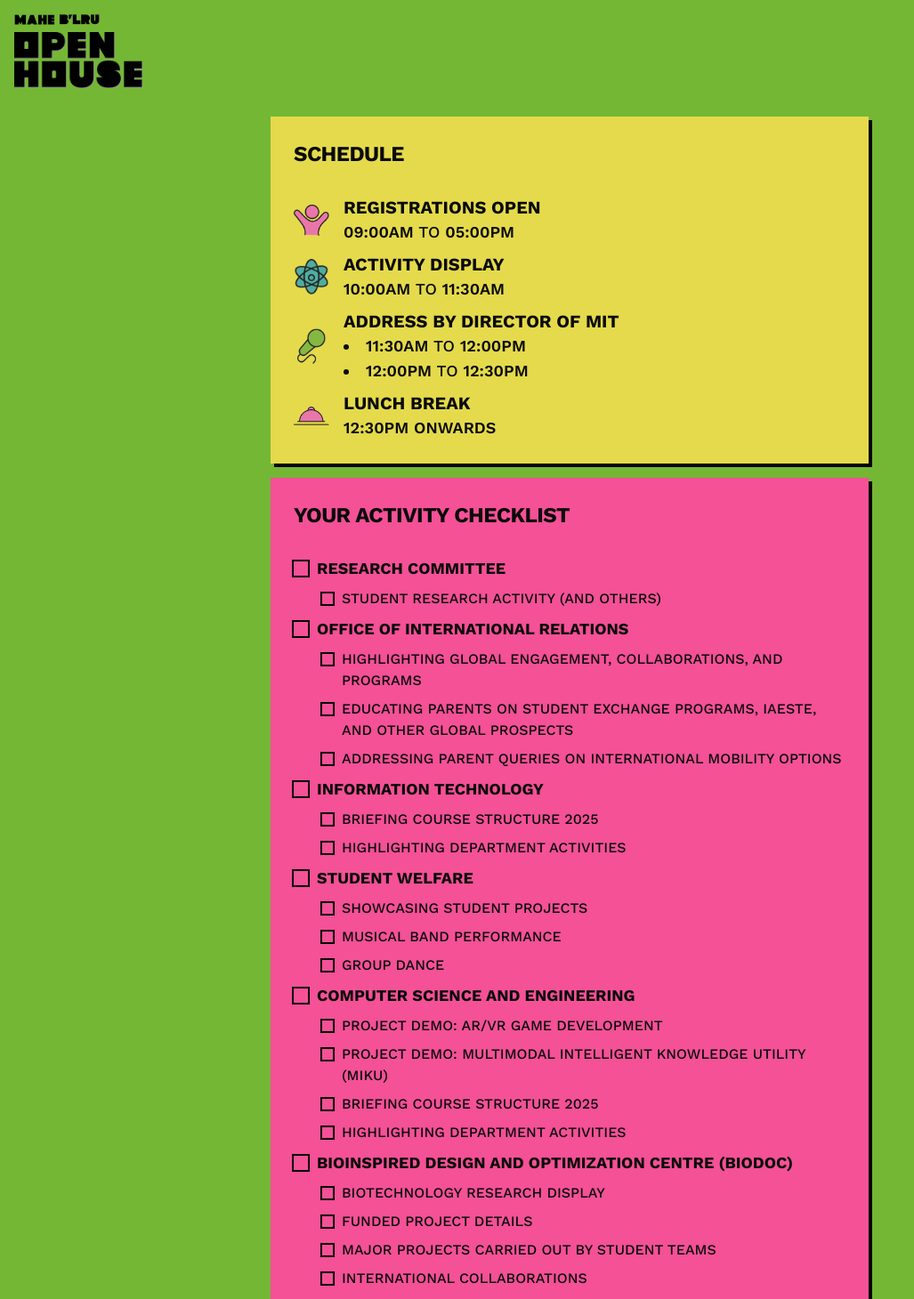
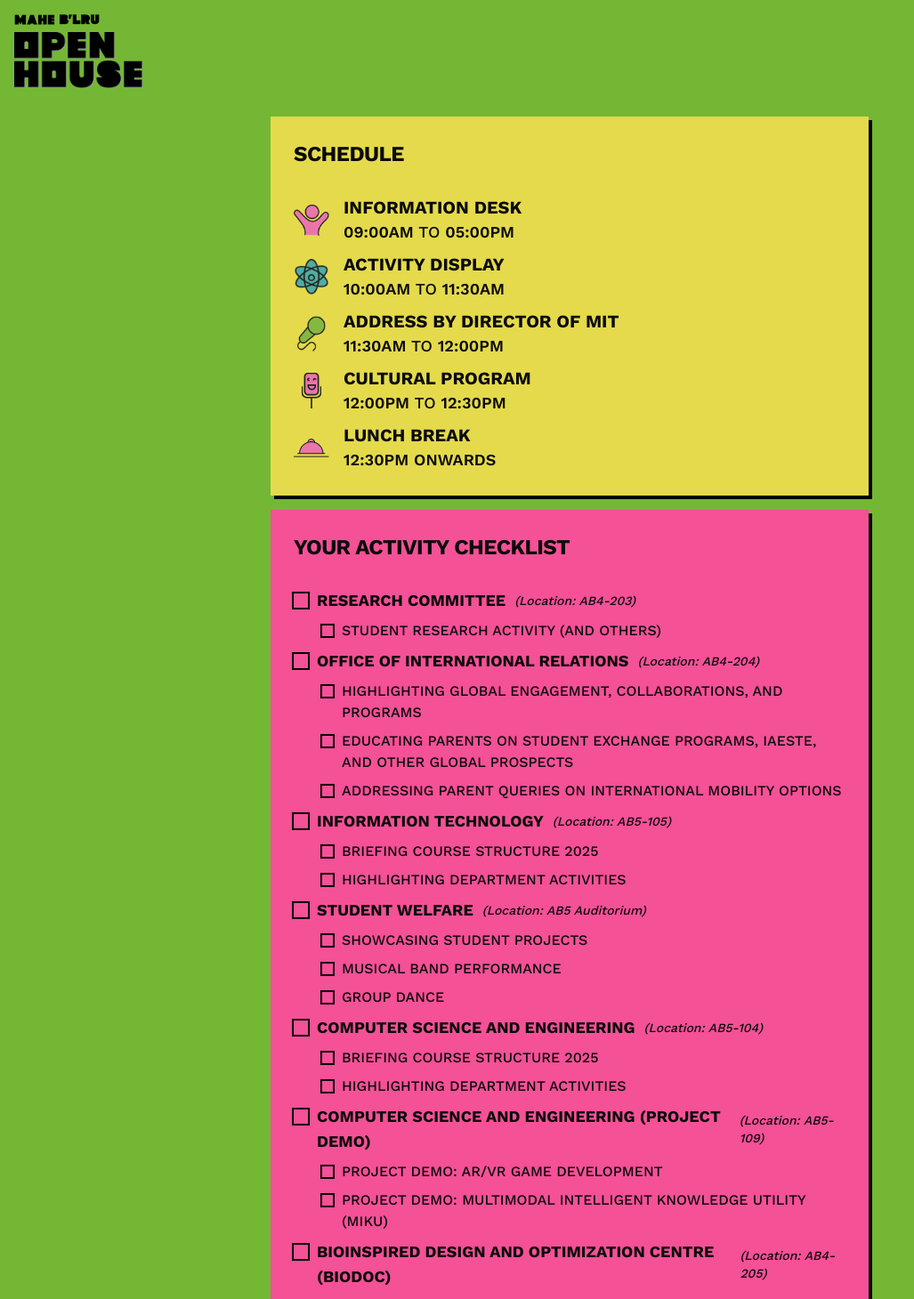
Before and after one commit to Alphaspiderman/mahe-openhouse-2025, a Next.js app: page / in a window 1280 px wide. Shown: the top 1460 px of the page at 89% size, without its empty margins (0-1027 px from the left). Built offline with nearby package versions, Linux system fonts and the light colour scheme.

Commit message:
feat(ui): add location details to activity checklist and update event names

```diff
--- a/src/app/page.tsx
+++ b/src/app/page.tsx
@@ -93,8 +93,12 @@ export default function Home() {
                     );
                   }}
                 />
-                <p className="text-lg font-bold uppercase peer-data-[state=checked]:line-through peer-data-[state=checked]:opacity-50">
+                <p className="!mr-2.5 text-lg font-bold uppercase peer-data-[state=checked]:line-through peer-data-[state=checked]:opacity-50">
                   {activity.department}
+                </p>
+                <p className="self-center text-sm italic">
+                  {' '}
+                  (Location: {activity.location})
                 </p>
               </div>
               <div className="flex flex-col space-y-2 pl-8">
--- a/src/data/events.ts
+++ b/src/data/events.ts
@@ -3,7 +3,7 @@ export type EventsData = typeof eventsData;
 export const eventsData = {
   schedule: [
     {
-      name: 'Registrations Open',
+      name: 'Information Desk',
       icon: '/icons/cheer.png',
       times: [
         {
@@ -30,6 +30,12 @@ export const eventsData = {
           startTime: '11:30AM',
           endTime: '12:00PM',
         },
+      ],
+    },
+    {
+      name: 'Cultural Program',
+      icon: '/icons/standup.png',
+      times: [
         {
           startTime: '12:00PM',
           endTime: '12:30PM',
@@ -50,6 +56,7 @@ export const eventsData = {
   activities: [
     {
       department: 'Research Committee',
+      location: 'AB4-203',
       checked: false,
       icon: '/icons/atom.png',
       events: [
@@ -61,6 +68,7 @@ export const eventsData = {
     },
     {
       department: 'Office of International Relations',
+      location: 'AB4-204',
       checked: false,
       icon: '/icons/globe.png',
       events: [
@@ -80,6 +88,7 @@ export const eventsData = {
     },
     {
       department: 'Information Technology',
+      location: 'AB5-105',
       checked: false,
       icon: '/icons/computer.png',
       events: [
@@ -95,6 +104,7 @@ export const eventsData = {
     },
     {
       department: 'Student Welfare',
+      location: 'AB5 Auditorium',
       checked: false,
       icon: '/icons/students.png',
       events: [
@@ -114,6 +124,23 @@ export const eventsData = {
     },
     {
       department: 'Computer Science and Engineering',
+      location: 'AB5-104',
+      checked: false,
+      icon: '/icons/code.png',
+      events: [
+        {
+          name: 'Briefing Course Structure 2025',
+          checked: false,
+        },
+        {
+          name: 'Highlighting Department Activities',
+          checked: false,
+        },
+      ],
+    },
+    {
+      department: 'Computer Science and Engineering (Project Demo)',
+      location: 'AB5-109',
       checked: false,
       icon: '/icons/code.png',
       events: [
@@ -125,18 +152,11 @@ export const eventsData = {
           name: 'Project Demo: Multimodal Intelligent Knowledge Utility (MIKU)',
           checked: false,
         },
-        {
-          name: 'Briefing Course Structure 2025',
-          checked: false,
-        },
-        {
-          name: 'Highlighting Department Activities',
-          checked: false,
-        },
       ],
     },
     {
       department: 'Bioinspired Design and Optimization Centre (BIODOC)',
+      location: 'AB4-205',
       checked: false,
       icon: '/icons/dna.png',
       events: [
@@ -164,6 +184,7 @@ export const eventsData = {
     },
     {
       department: 'Science and Humanities',
+      location: 'AB4-207',
       checked: false,
       icon: '/icons/flask.png',
       events: [
@@ -183,6 +204,7 @@ export const eventsData = {
     },
     {
       department: 'Electronics and Communication Engineering',
+      location: 'AB4-206',
       checked: false,
       icon: '/icons/chip.png',
       events: [
@@ -214,6 +236,7 @@ export const eventsData = {
     },
     {
       department: 'Centre of Excellence in Autonomous Mobility',
+      location: 'AB5 MAVRO Lab',
       checked: false,
       icon: '/icons/car.png',
       events: [
@@ -233,6 +256,7 @@ export const eventsData = {
     },
     {
       department: 'IEEE Student Branch',
+      location: 'AB5-102',
       checked: false,
       icon: '/icons/ieee.png',
       events: [
```
